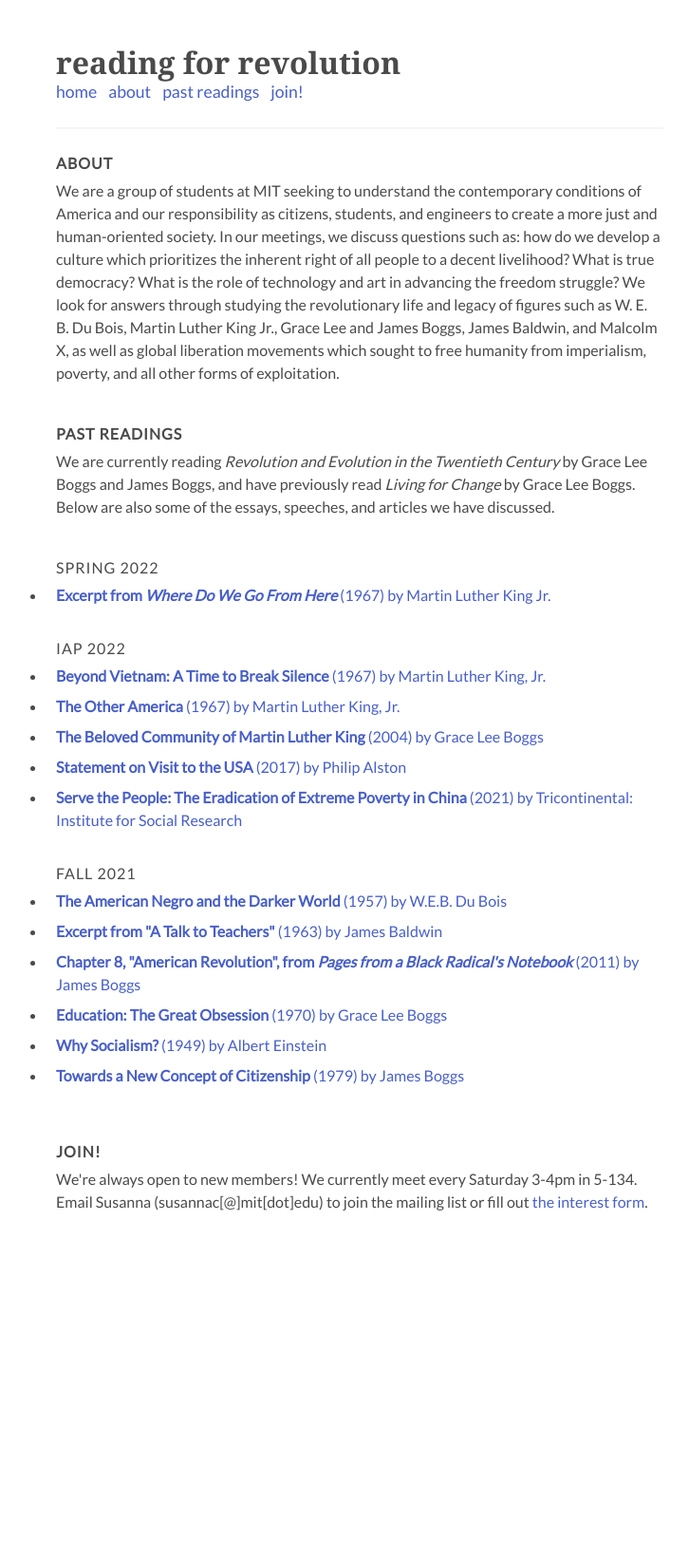
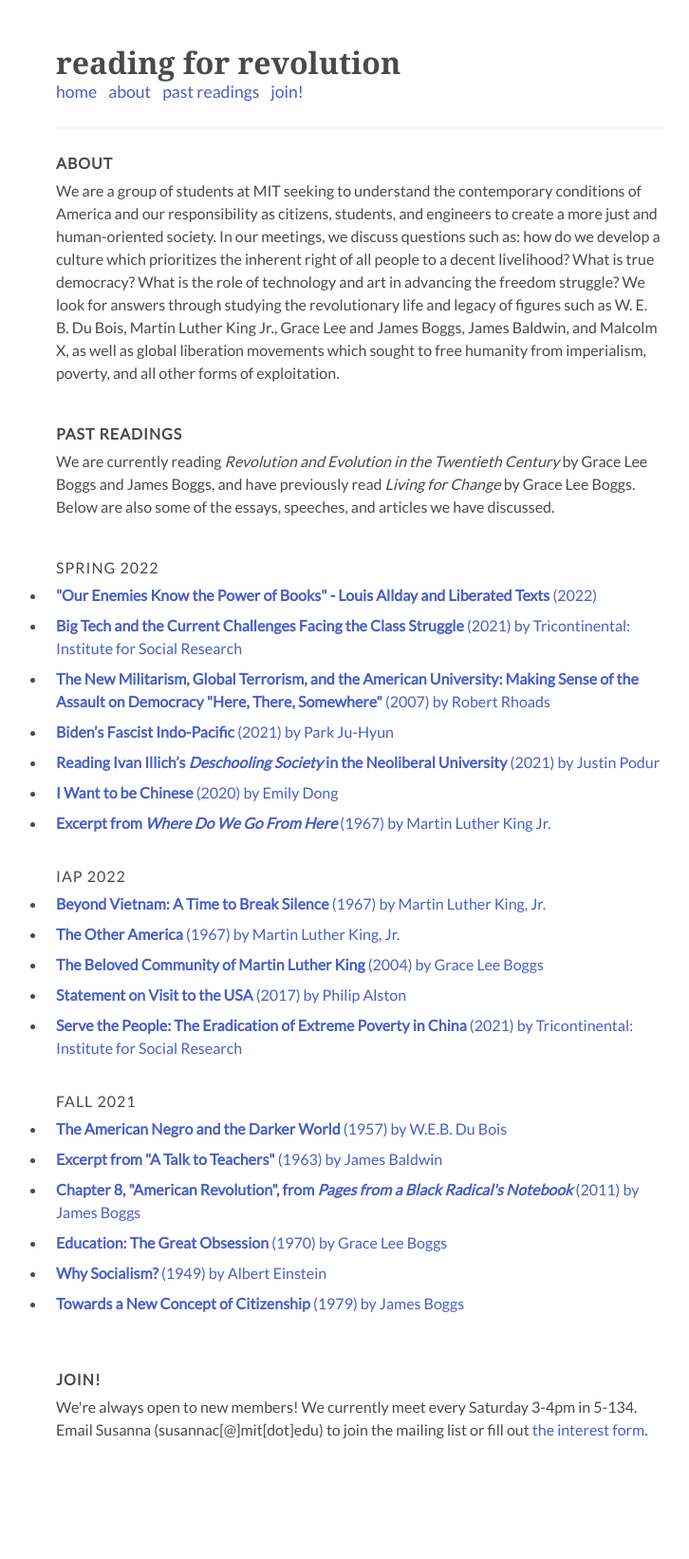
Before and after one commit to susannachen7/reading-for-revolution, a Jekyll site: the page built from index.md, in a window 1280 px wide. Shown: the whole page at 95% size, without its empty margins (261-987 px from the left). Built offline with Jekyll 4.4.1, drawn with Linux system fonts in a browser that asks for light colours; before the commit the page ends 1402 px from its top, so only the background shows below that.

Commit message:
add articles

```diff
--- a/_layouts/home.html
+++ b/_layouts/home.html
@@ -33,7 +33,10 @@
             {%- for reading in currentTerm.items-%}
               <li>
                 <a href = "{{site.baseurl}}/{{reading.url}}">
-                  <strong>{{reading.title}}</strong> ({{reading.published}}) by {{reading.author}}
+                  <strong>{{reading.title}}</strong> ({{reading.published}})
+                  {% if reading.author %}
+                    by {{reading.author}}
+                  {% endif %}
                 </a>
               </li>
             {%- endfor -%}
--- /dev/null
+++ b/_posts/2022-03-05-i-want-to-be-chinese.md
@@ -0,0 +1,8 @@
+---
+layout: redirect
+title:  "I Want to be Chinese"
+author: "Emily Dong"
+published: "2020"
+term: "Spring 2022"
+redirect: https://planamag.com/i-want-to-be-chinese/
+---
--- /dev/null
+++ b/_posts/2022-04-03-deschooling-society.md
@@ -0,0 +1,8 @@
+---
+layout: redirect
+title:  "Reading Ivan Illich’s <i>Deschooling Society</i> in the Neoliberal University"
+author: "Justin Podur"
+published: "2021"
+term: "Spring 2022"
+redirect: https://liberatedtexts.com/reviews/reading-ivan-illichs-deschooling-society-in-the-neoliberal-university/
+---
--- /dev/null
+++ b/_posts/2022-04-17-bidens-fascist-indopacific.md
@@ -0,0 +1,8 @@
+---
+layout: redirect
+title:  "Biden’s Fascist Indo-Pacific"
+author: "Park Ju-Hyun"
+published: "2021"
+term: "Spring 2022"
+redirect: https://evergreenreview.com/read/bidens-fascist-indo-pacific/
+---
--- /dev/null
+++ b/_posts/2022-04-21-new-militarism.md
@@ -0,0 +1,8 @@
+---
+layout: redirect
+title:  "The New Militarism, Global Terrorism, and the American University: Making Sense of the Assault on Democracy \"Here, There, Somewhere\""
+author: "Robert Rhoads"
+published: "2007"
+term: "Spring 2022"
+redirect: https://escholarship.org/content/qt04166652/qt04166652.pdf
+---
--- /dev/null
+++ b/_posts/2022-05-01-big-tech-and-class-struggle.md
@@ -0,0 +1,8 @@
+---
+layout: redirect
+title:  "Big Tech and the Current Challenges Facing the Class Struggle"
+author: "Tricontinental: Institute for Social Research"
+published: "2021"
+term: "Spring 2022"
+original: https://thetricontinental.org/dossier-46-big-tech/
+---
--- /dev/null
+++ b/_posts/2022-05-08-our-enemies-know-books.md
@@ -0,0 +1,7 @@
+---
+layout: redirect
+title:  "\"Our Enemies Know the Power of Books\" - Louis Allday and Liberated Texts"
+published: "2022"
+term: "Spring 2022"
+redirect: https://millennialsarekillingcapitalism.libsyn.com/our-enemies-know-the-power-of-books-louis-allday-and-liberated-texts
+---
```
